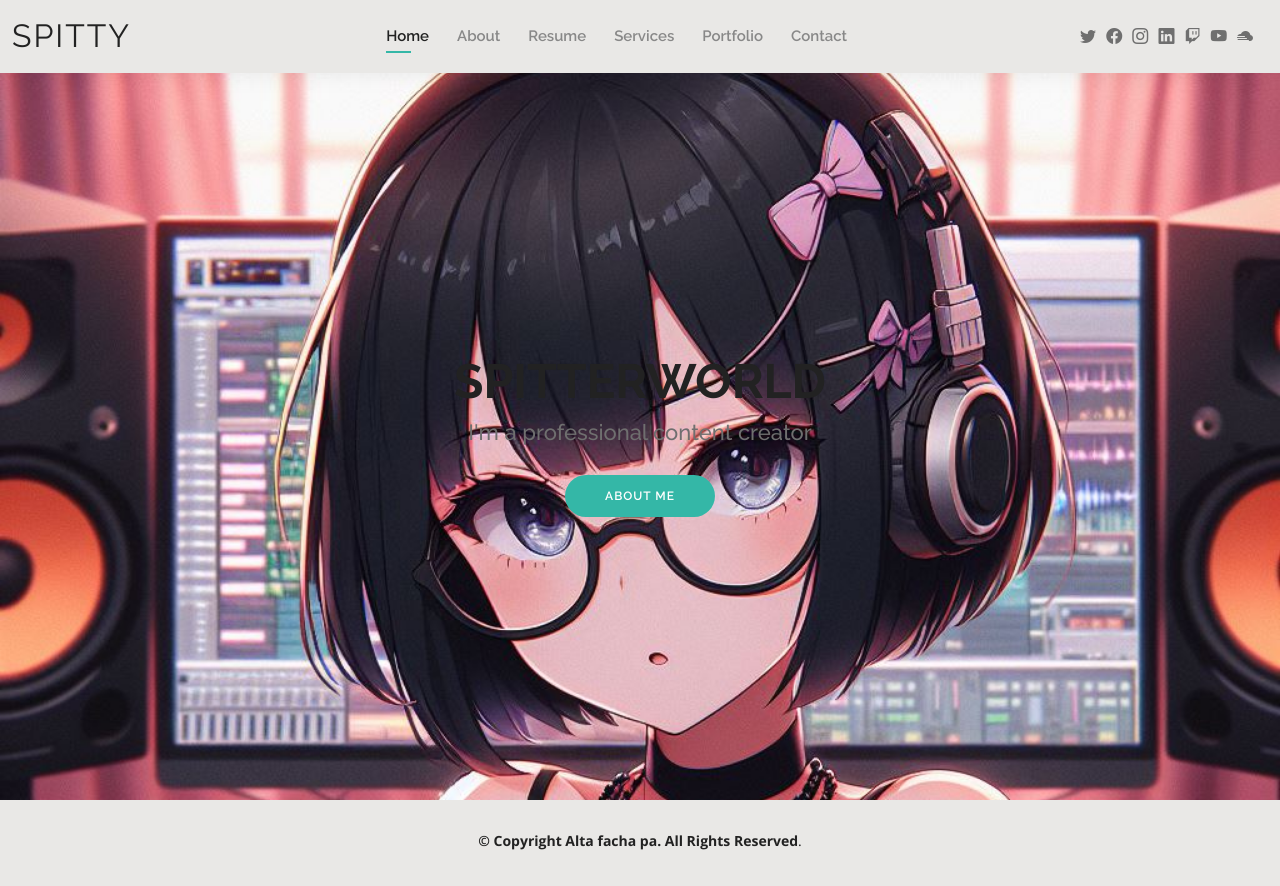
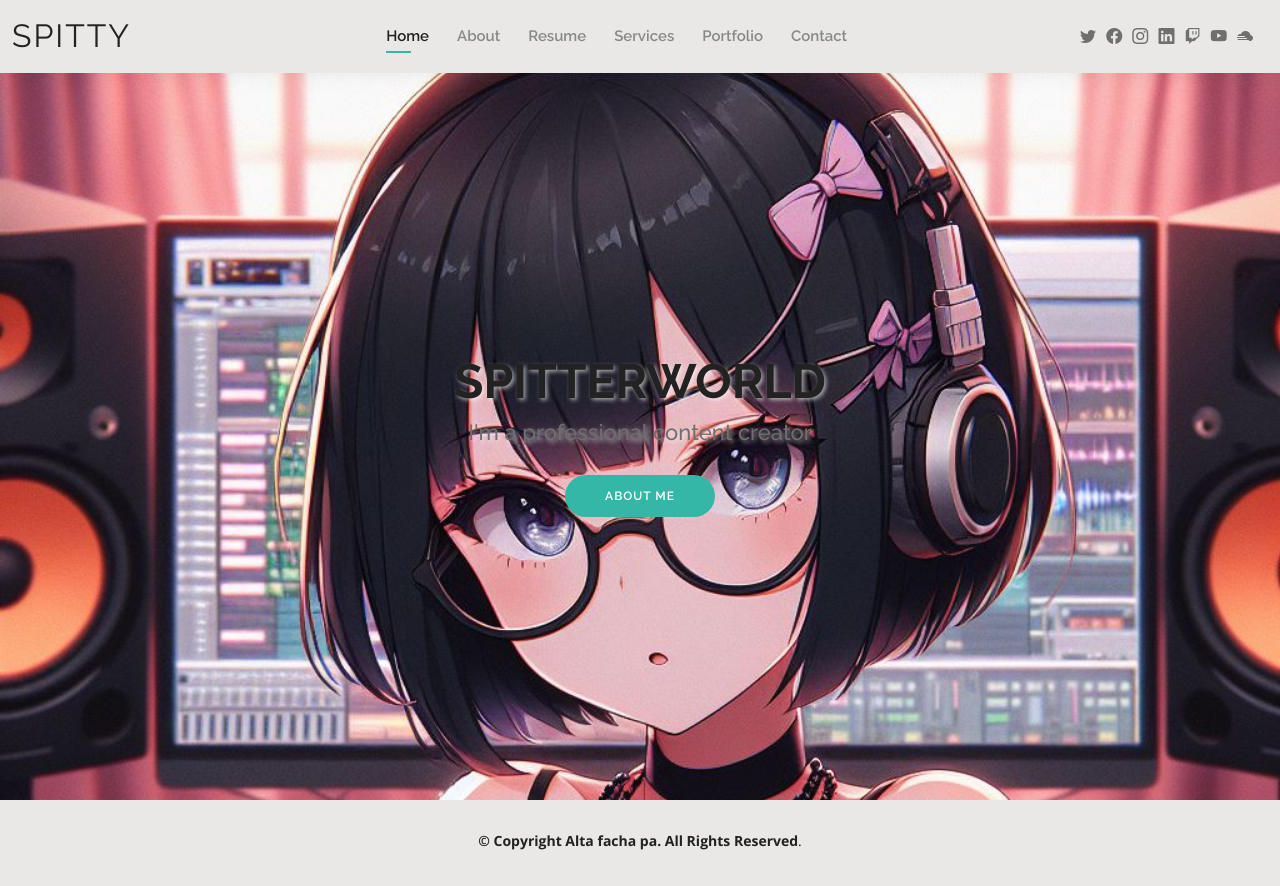
Before and after one commit to fl4r03n/portfolio-spity, a Django app: page / in a window 1280 px wide. Run offline with Django 5.2, Linux system fonts and the light colour scheme; data comes from the database, SQL or seed files in the repository; some libraries are stand-ins or nearby versions.

Commit message:
arreglada la fuente de home

```diff
--- a/portafolio_spity/static/core/css/style.css
+++ b/portafolio_spity/static/core/css/style.css
@@ -442,12 +442,14 @@ h6 {
   font-weight: 700;
   line-height: 56px;
   color: #222222;
+  text-shadow: 2px 2px 4px rgba(255, 255, 255, 0.6);
 }
 
 #hero h2 {
   color: #6f6f6f;
   margin: 10px 0 0 0;
   font-size: 22px;
+  text-shadow: 2px 2px 4px rgba(255, 255, 255, 0.6);
 }
 
 #hero .btn-about {
--- a/portafolio_spity/templates/about/about.html
+++ b/portafolio_spity/templates/about/about.html
@@ -30,7 +30,7 @@
               <div class="col-lg-6">
                 <ul>
                   <li><i class="bi bi-rounded-right"></i> <strong>Birthday:</strong> {{ about_context.birthday }}</li>
-                  <li><i class="bi bi-rounded-right"></i> <strong>Website:</strong> {{ about_context.website }}</li>
+                  <li><i class="bi bi-rounded-right"></i> <strong>Website:</strong><a href="{{ about_context.website }}" target="_blank"> {{ about_context.website }}</a></li>
                   <li><i class="bi bi-rounded-right"></i> <strong>Phone:</strong> {{ about_context.phone }}</li>
                   <li><i class="bi bi-rounded-right"></i> <strong>City:</strong> {{ about_context.city }}</li>
                 </ul>
```
